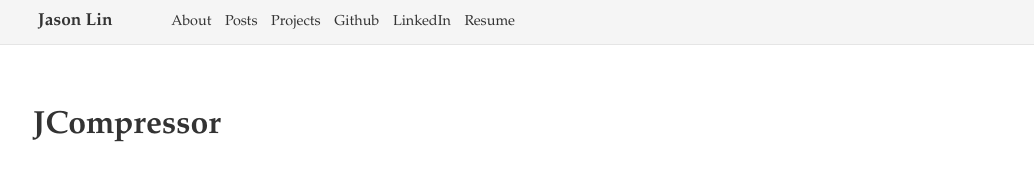
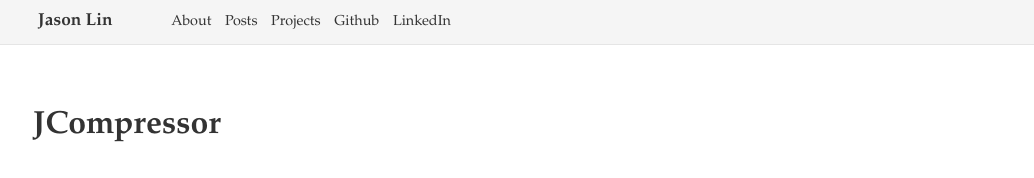
Before and after one commit to lichgo/lichgo.github.io, a Jekyll site: the page built from _posts/2013-06-17-jcompressor.md, in a window 1280 px wide. Shown: the top 178 px of the page, without its empty margins (95-1129 px from the left). Built offline with Jekyll 4.4.1, drawn with Linux system fonts in a browser that asks for light colours; comment, search, counter and statistics services are not loaded.

Commit message:
Update post.html
Deleted resume from nav.

```diff
--- a/_layouts/post.html
+++ b/_layouts/post.html
@@ -16,7 +16,6 @@
 			<span><a href="/projects">Projects</a></span>
 			<span><a href="http://github.com/lichgo">Github</a></span>
 			<span><a href="http://linkedin.com/in/canhonglin/">LinkedIn</a></span>
-			<span><a href="/assets/resume.pdf">Resume</a></span>
 		</nav>
 	</div>
 	<div id="content">
```
